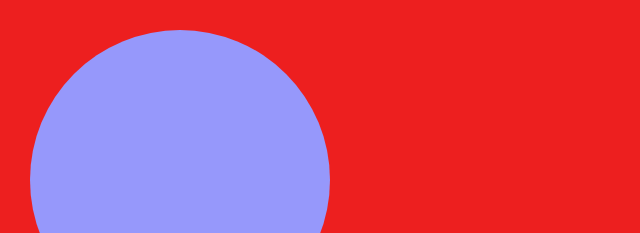
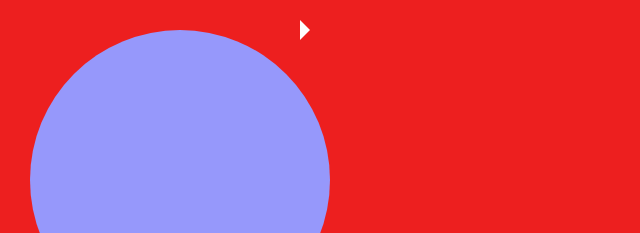
Before and after one commit to caroham/animation-tests, a plain HTML site: page index.html in a window 1280 px wide. Shown: the top 233 px of the page, 0-640 px from the left. Drawn offline with Linux system fonts and the light colour scheme.

Commit message:
simple javascript animation

```diff
--- a/index.html
+++ b/index.html
@@ -10,6 +10,7 @@
 </head>
 <body>
     <div class="main">
+        <div id="triangle" class="arrow-left"></div>
         <div class="circle" id="circle1"></div>
         <div class="circle" id="circle2"></div>
         <div class="circle" id="circle3"></div>
--- a/main.js
+++ b/main.js
@@ -0,0 +1,23 @@
+window.onload = function() {
+    let tri = document.getElementById("triangle");
+    let xPos=0;
+    let yPos=0;
+    let up=false;
+    console.log(triangle);
+    let id = setInterval( (function(){
+        if(xPos == 300) {
+            clearInterval(id);
+        } else {
+            xPos++;
+            tri.style.left = xPos + "px";
+            if(yPos == 40) {
+                up=true;
+            } if(yPos == 0) {
+                up = false;
+            }
+            up ? yPos-- : yPos++;
+            triangle.style.top = yPos + "px";
+            console.log(xPos, yPos, triangle.style.left);
+        }
+    }), 10);
+}
--- a/style.css
+++ b/style.css
@@ -44,3 +44,16 @@ body {
         margin-left: 80%;
     }
 }
+
+
+.arrow-left {
+    width: 0;
+    height: 0;
+    border-top: 10px solid transparent;
+    border-bottom: 10px solid transparent;
+    border-left: 10px solid #fff;
+}
+
+#triangle {
+    position: absolute;
+}
```
